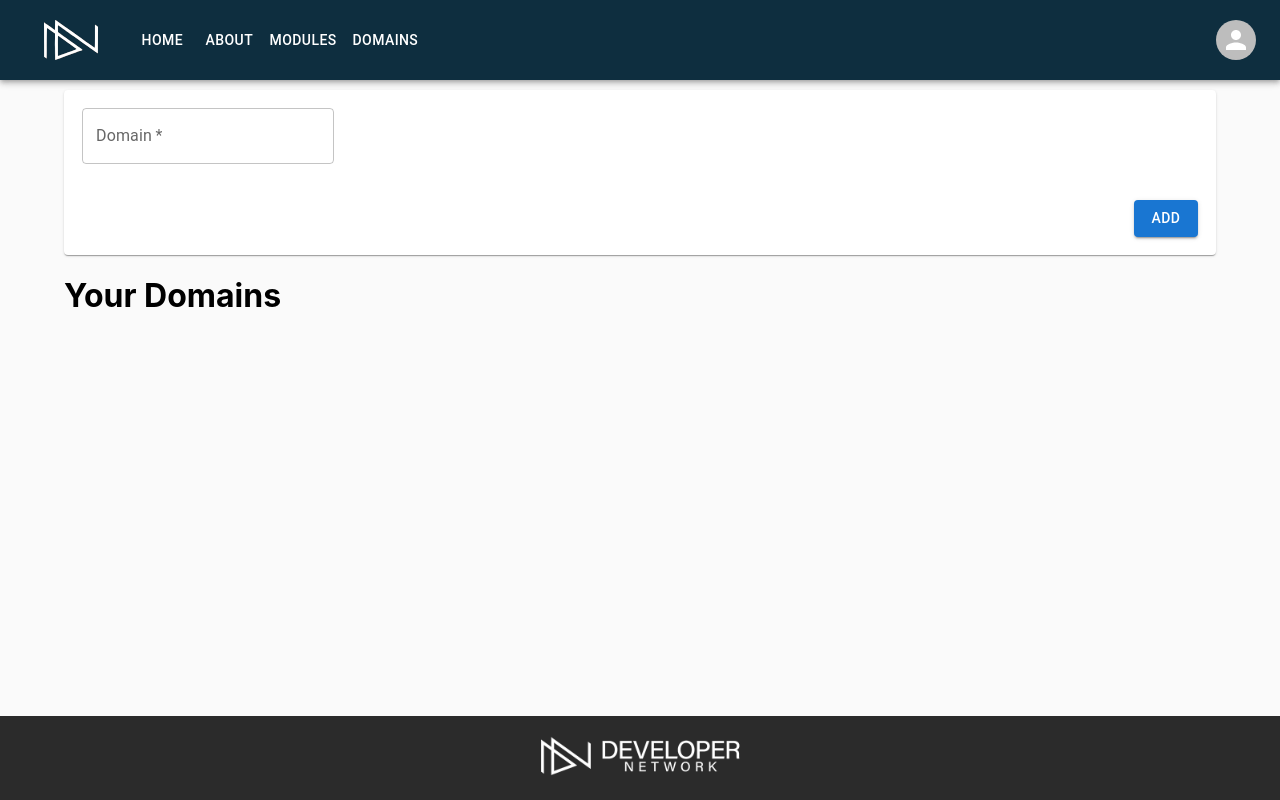
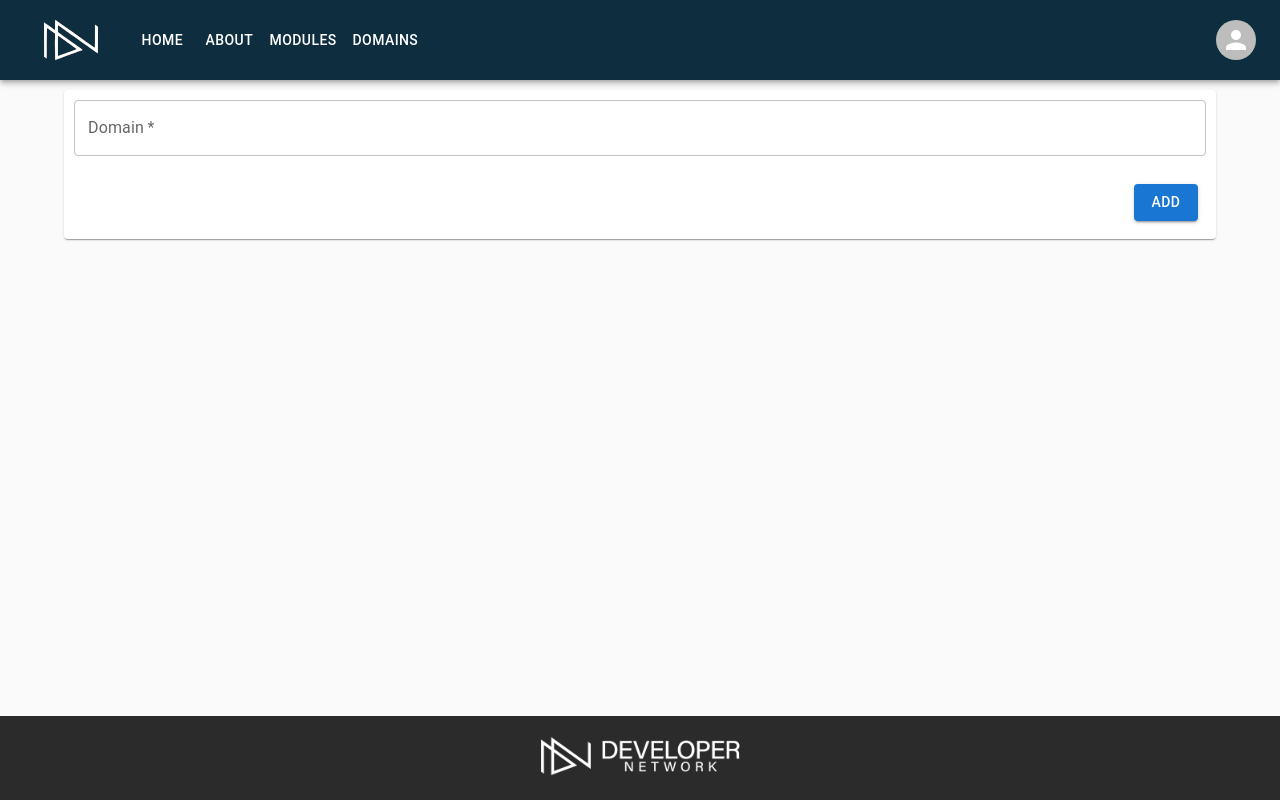
Before and after one commit to devnw/gopkgs-client, a React (Create React App) app: page /domains in a window 1280 px wide. Built offline with nearby package versions, Linux system fonts and the light colour scheme.

Commit message:
More domain page work

```diff
--- a/src/components/Domains/AddDomain.js
+++ b/src/components/Domains/AddDomain.js
@@ -20,12 +20,12 @@ export default class Domain extends Component {
         <Box
           component="form"
           sx={{
-            "& .MuiTextField-root": { m: 1, width: "25ch" },
             padding: "10px",
           }}
         >
           <TextField
             required
+            fullWidth
             id="outlined-required"
             label="Domain"
             placeholder="sub.mydomain.com"
--- /dev/null
+++ b/src/components/Domains/DomainsList.js
@@ -0,0 +1,19 @@
+import React, { Component } from "react";
+import Container from "@mui/material/Container";
+
+export default class Domains extends Component {
+  constructor(props) {
+    super(props);
+    this.state = {
+      domains: props.domains,
+    };
+  }
+
+  render() {
+    if (!this.state.domains || this.domains.length <= 0) {
+      return <div />;
+    }
+
+    return <Container sx={{ padding: "10px" }}></Container>;
+  }
+}
--- a/src/pages/Domains/Domains.js
+++ b/src/pages/Domains/Domains.js
@@ -1,14 +1,30 @@
-import React from "react";
+import React, { Component } from "react";
 import Container from "@mui/material/Container";
 import AddDomain from "../../components/Domains/AddDomain";
+import DomainsList from "../../components/Domains/DomainsList";
 
 import "./Domains.scss";
 
-export default function About() {
-  return (
-    <Container sx={{ padding: "10px" }}>
-      <AddDomain />
-      <h1 className="">Your Domains</h1>
-    </Container>
-  );
+export default class Domains extends Component {
+  constructor(props) {
+    super(props);
+    this.state = {
+      domains: props.domains,
+    };
+  }
+
+  addDomain(domain) {
+    this.setState({
+      domains: [...this.state.domains, domain],
+    });
+  }
+
+  render() {
+    return (
+      <Container sx={{ padding: "10px" }}>
+        <AddDomain add={this.addDomain} />
+        <DomainsList domains={this.domains} />
+      </Container>
+    );
+  }
 }
```
